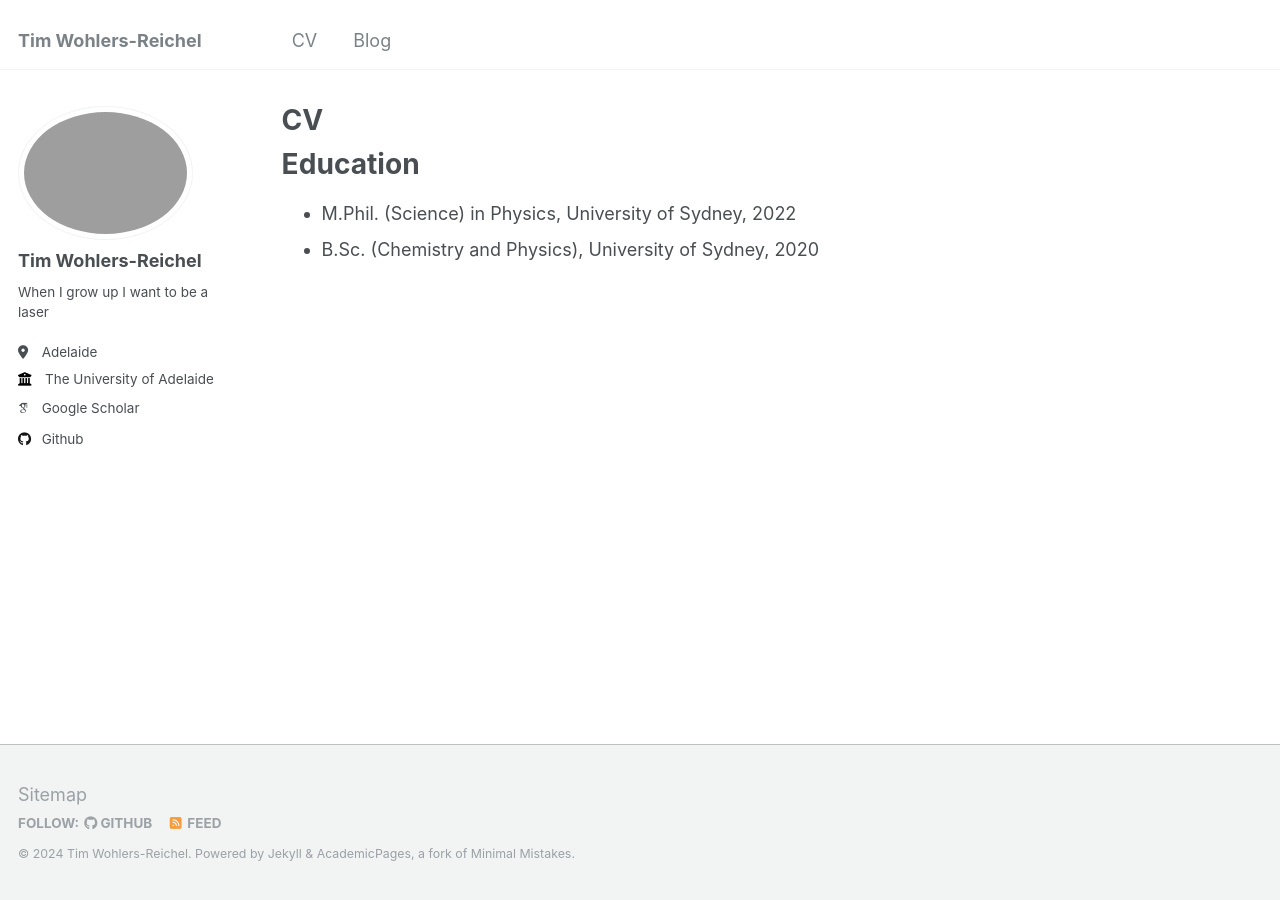
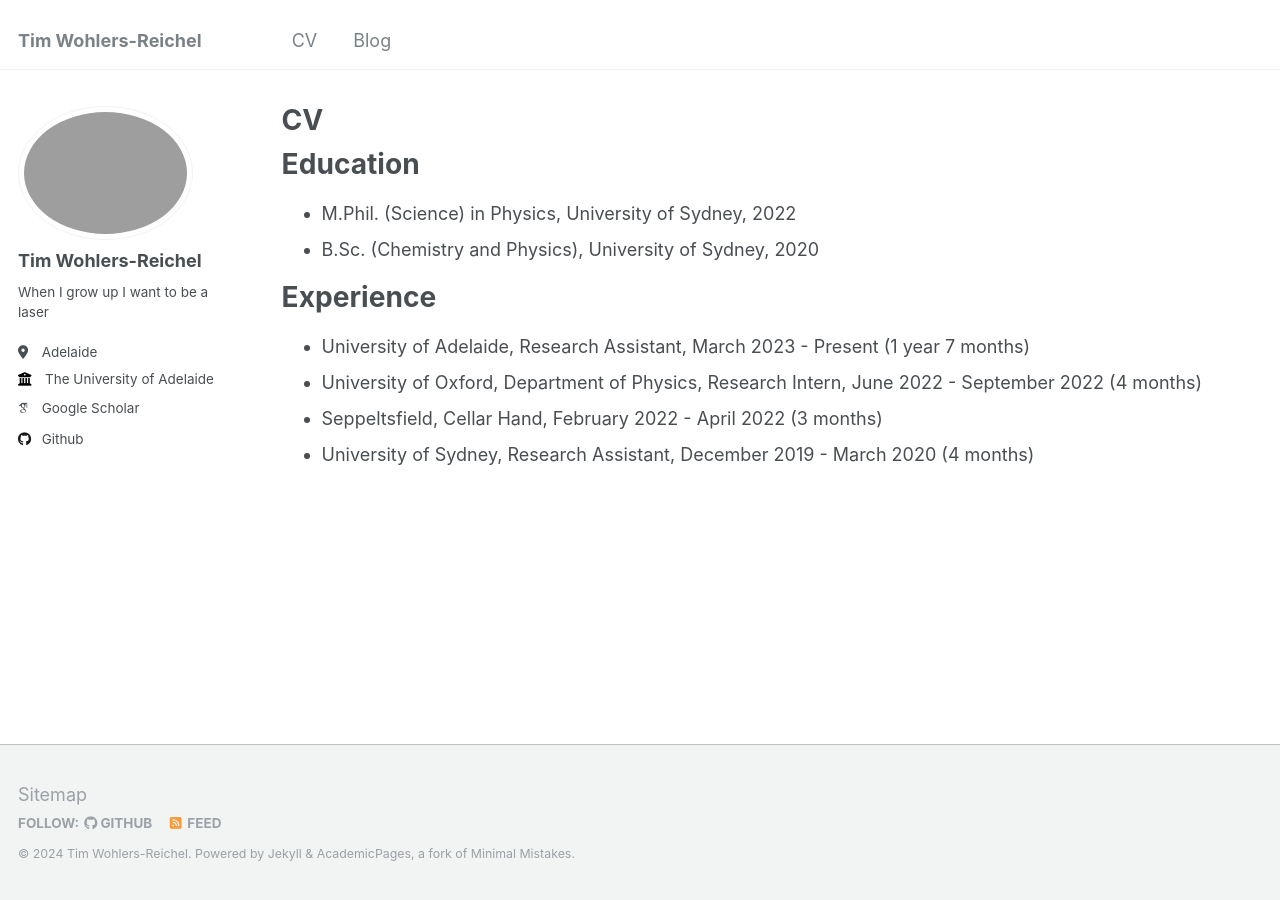
Before and after one commit to timfwr/timfwr.github.io, a Jekyll site: the page built from _pages/cv.md, in a window 1280 px wide. Built offline with Jekyll 4.4.1, drawn with Linux system fonts in a browser that asks for light colours; some web fonts are replaced.

Commit message:
update cv.md
added experience

```diff
--- a/_pages/cv.md
+++ b/_pages/cv.md
@@ -13,3 +13,10 @@ Education
 ======
 * M.Phil. (Science) in Physics, University of Sydney, 2022
 * B.Sc. (Chemistry and Physics), University of Sydney, 2020
+
+Experience
+======
+* University of Adelaide, Research Assistant, March 2023 - Present (1 year 7 months)
+* University of Oxford, Department of Physics, Research Intern, June 2022 - September 2022 (4 months)
+* Seppeltsfield, Cellar Hand, February 2022 - April 2022 (3 months)
+* University of Sydney, Research Assistant, December 2019 - March 2020 (4 months)
```
